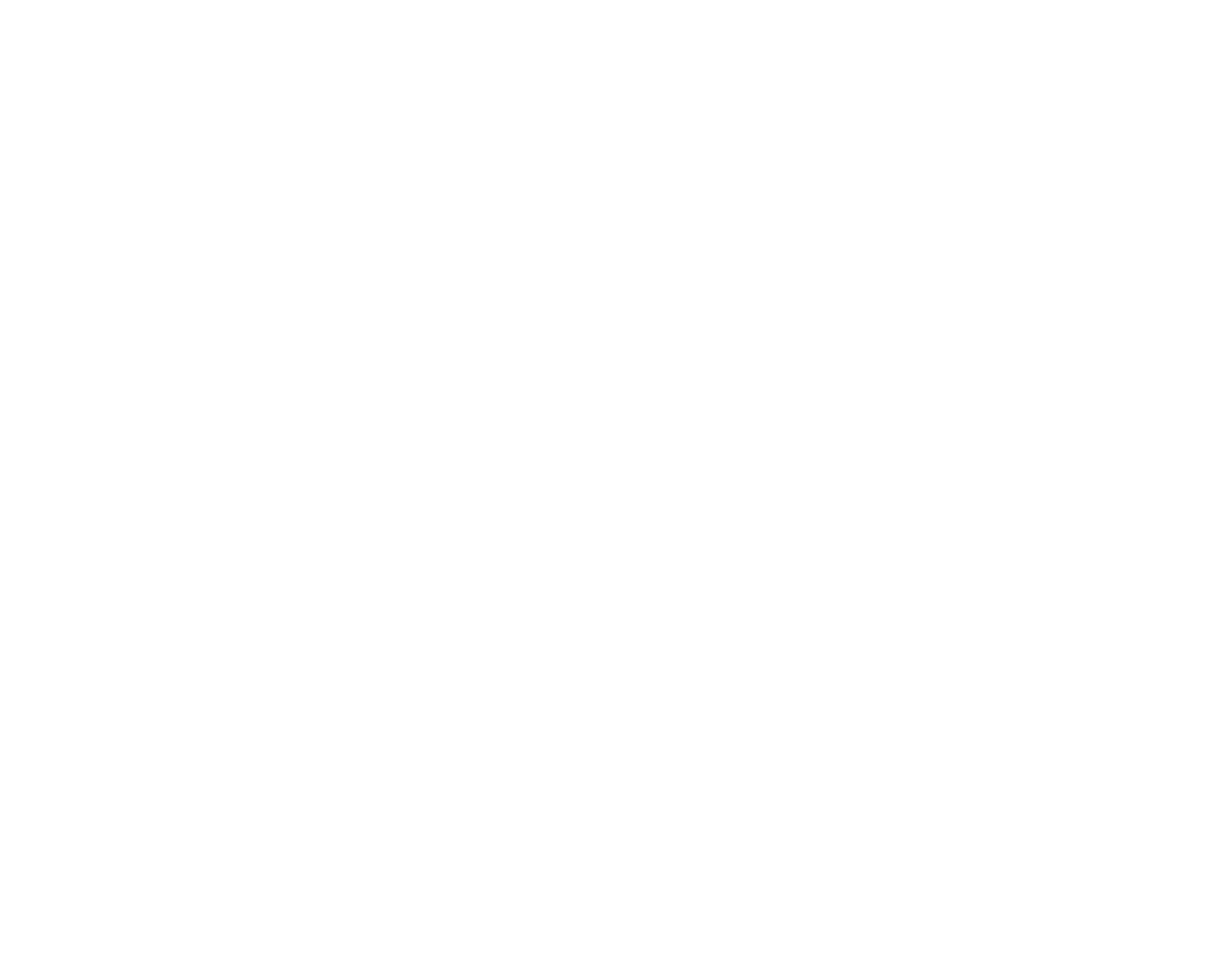
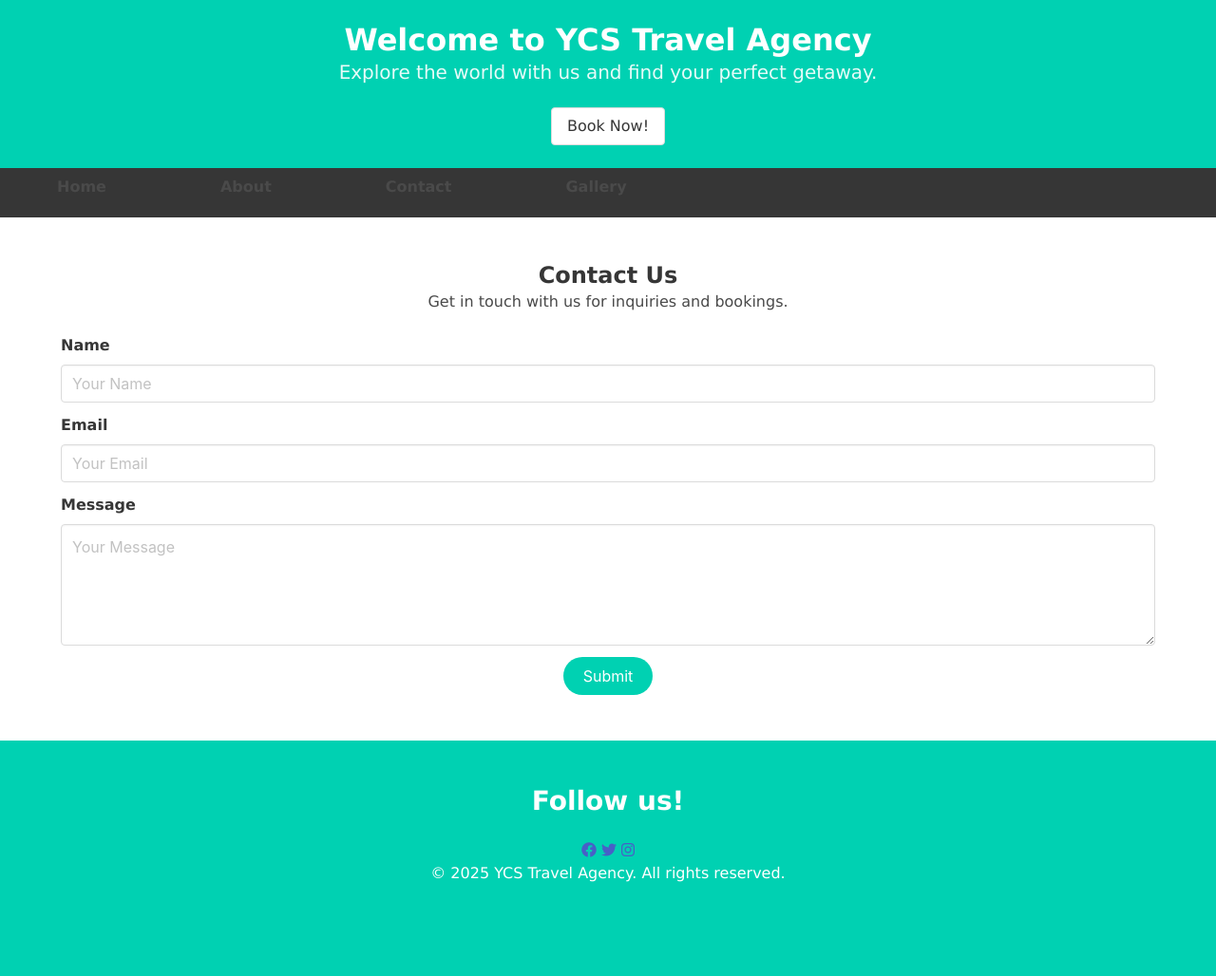
Before and after one commit to lhomoludens/project_1, a plain HTML site: page contact.html in a window 1280 px wide. Shown: the whole page at 95% size. Before the commit the page ends 800 px from the top, so only its background shows below. Drawn offline with nearby package versions, Linux system fonts and the light colour scheme.

Commit message:
Reorganized HTML files of the website.
The index html page was divided into about, contact, and gallery pages, and the navigation menu was updated accordingly.

```diff
--- a/about.html
+++ b/about.html
@@ -0,0 +1,65 @@
+<!DOCTYPE html>
+<html lang="en">
+
+<head>
+    <meta charset="UTF-8">
+    <meta name="viewport" content="width=device-width, initial-scale=1.0">
+    <title>YCS Agency</title>
+    <link rel="stylesheet" href="https://cdn.jsdelivr.net/npm/bulma@0.9.4/css/bulma.min.css">
+    <link rel="stylesheet" href="https://cdnjs.cloudflare.com/ajax/libs/font-awesome/6.4.2/css/all.min.css">
+    <style>
+        * {
+            font-family: Verdana, Geneva, Tahoma, sans-serif;
+        }
+    </style>
+</head>
+
+<body>
+    <header class="hero is-small is-primary has-text-centered">
+        <section class="hero-body">
+            <h1 class="title">Welcome to YCS Travel Agency</h1>
+            <p class="subtitle">Explore the world with us and find your perfect getaway.</p>
+            <a href="#contact" class="button">Book Now!</a>
+        </section>
+    </header>
+
+    <nav class="navbar is-dark has-text-centered" role="navigation" aria-label="main navigation">
+        <ul class="navbar-brand">
+            <li role="none"><a class="navbar-item ml-6 mr-6 has-text-weight-bold is-hoverable" target="_blank" href="index.html">Home</a></li>
+            <li role="none"><a class="navbar-item ml-6 mr-6 has-text-weight-bold is-hoverable" target="_blank" href="about.html">About</a></li>
+            <li role="none"><a class="navbar-item ml-6 mr-6 has-text-weight-bold is-hoverable" target="_blank" href="contact.html">Contact</a></li>
+            <li role="none"><a class="navbar-item ml-6 mr-6 has-text-weight-bold is-hoverable" target="_blank" href="gallery.html">Gallery</a></li>
+        </ul>
+    </nav>
+
+    <section id="about" class="about-section">
+        <article class="box mt-6 has-text-centered">
+            <h6 class="title is-centered is-size-4">About Us</h6>
+            <p class="subtitle is-centered is-size-6">Founded in 2015, YCS Travel Agency is dedicated to helping
+                travelers explore the world with ease and confidence.
+                Our mission is to provide unforgettable travel experiences by offering personalized packages, expert
+                guidance, and seamless trip planning.
+                Whether you're looking for adventure, relaxation, or cultural exploration, we are committed to making
+                your journey exceptional.</p>
+            <figure class="image is-256x256">
+                <img class="is-rounded"
+                    src="https://images.unsplash.com/photo-1590650589327-3f67c43ad8a2?q=80&w=2070&auto=format&fit=crop&ixlib=rb-4.0.3&ixid=M3wxMjA3fDB8MHxwaG90by1wYWdlfHx8fGVufDB8fHx8fA%3D%3D"
+                    alt="About Us">
+            </figure>
+        </article>
+    </section>
+
+    <footer class="footer mt-6 has-background-primary">
+        <div class="content has-text-white has-text-centered">
+            <h2 class="title has-text-white">Follow us!</h2>
+            <a href="#" target="_blank"><i class="fa-brands fa-facebook"></i></a>
+            <a href="#" target="_blank"><i class="fa-brands fa-twitter"></i></a>
+            <a href="#" target="_blank"><i class="fa-brands fa-instagram"></i></a>
+            <p>&copy; 2025 YCS Travel Agency. All rights reserved.</p>
+        </div>
+    </footer>
+
+    <script src="app.js"></script>
+</body>
+
+</html>
--- a/contact.html
+++ b/contact.html
@@ -0,0 +1,84 @@
+<!DOCTYPE html>
+<html lang="en">
+
+<head>
+    <meta charset="UTF-8">
+    <meta name="viewport" content="width=device-width, initial-scale=1.0">
+    <title>YCS Agency</title>
+    <link rel="stylesheet" href="https://cdn.jsdelivr.net/npm/bulma@0.9.4/css/bulma.min.css">
+    <link rel="stylesheet" href="https://cdnjs.cloudflare.com/ajax/libs/font-awesome/6.4.2/css/all.min.css">
+    <style>
+        * {
+            font-family: Verdana, Geneva, Tahoma, sans-serif;
+        }
+    </style>
+</head>
+
+<body>
+    <header class="hero is-small is-primary has-text-centered">
+        <section class="hero-body">
+            <h1 class="title">Welcome to YCS Travel Agency</h1>
+            <p class="subtitle">Explore the world with us and find your perfect getaway.</p>
+            <a href="#contact" class="button">Book Now!</a>
+        </section>
+    </header>
+
+    <nav class="navbar is-dark has-text-centered" role="navigation" aria-label="main navigation">
+        <ul class="navbar-brand">
+            <li role="none"><a class="navbar-item ml-6 mr-6 has-text-weight-bold is-hoverable" target="_blank" href="index.html">Home</a></li>
+            <li role="none"><a class="navbar-item ml-6 mr-6 has-text-weight-bold is-hoverable" target="_blank" href="about.html">About</a></li>
+            <li role="none"><a class="navbar-item ml-6 mr-6 has-text-weight-bold is-hoverable" target="_blank" href="contact.html">Contact</a></li>
+            <li role="none"><a class="navbar-item ml-6 mr-6 has-text-weight-bold is-hoverable" target="_blank" href="gallery.html">Gallery</a></li>
+        </ul>
+    </nav>
+
+    <section id="contact" class="contact-section">
+        <article class="container mt-6">
+            <h6 class="title has-text-centered is-size-4">Contact Us</h6>
+            <p class="subtitle has-text-centered is-size-6">Get in touch with us for inquiries and bookings.</p>
+            <form>
+                <div class="field">
+                    <label class="label">Name</label>
+                    <div class="control">
+                        <input class="input" type="text" placeholder="Your Name" id="name">
+                    </div>
+                    <div class="invalid-feedback" id="nameError"></div>
+                </div>
+
+                <div class="field">
+                    <label class="label">Email</label>
+                    <div class="control">
+                        <input class="input" type="email" placeholder="Your Email" id="email">
+                        <div class="invalid-feedback" id="emailError"></div>
+                    </div>
+                </div>
+
+                <div class="field">
+                    <label class="label">Message</label>
+                    <div class="control">
+                        <textarea class="textarea" placeholder="Your Message" id="msg"></textarea>
+                        <div class="invalid-feedback" id="msgError"></div>
+                    </div>
+                </div>
+
+                <div class="control has-text-centered">
+                    <button class="button is-primary is-rounded" type="submit" onclick="submitForm()">Submit</button>
+                </div>
+            </form>
+        </article>
+    </section>
+
+    <footer class="footer mt-6 has-background-primary">
+        <div class="content has-text-white has-text-centered">
+            <h2 class="title has-text-white">Follow us!</h2>
+            <a href="#" target="_blank"><i class="fa-brands fa-facebook"></i></a>
+            <a href="#" target="_blank"><i class="fa-brands fa-twitter"></i></a>
+            <a href="#" target="_blank"><i class="fa-brands fa-instagram"></i></a>
+            <p>&copy; 2025 YCS Travel Agency. All rights reserved.</p>
+        </div>
+    </footer>
+
+    <script src="app.js"></script>
+</body>
+
+</html>
```
Also changed, not shown: gallery.html (+61 -0 lines), index.html (+5 -73 lines).
